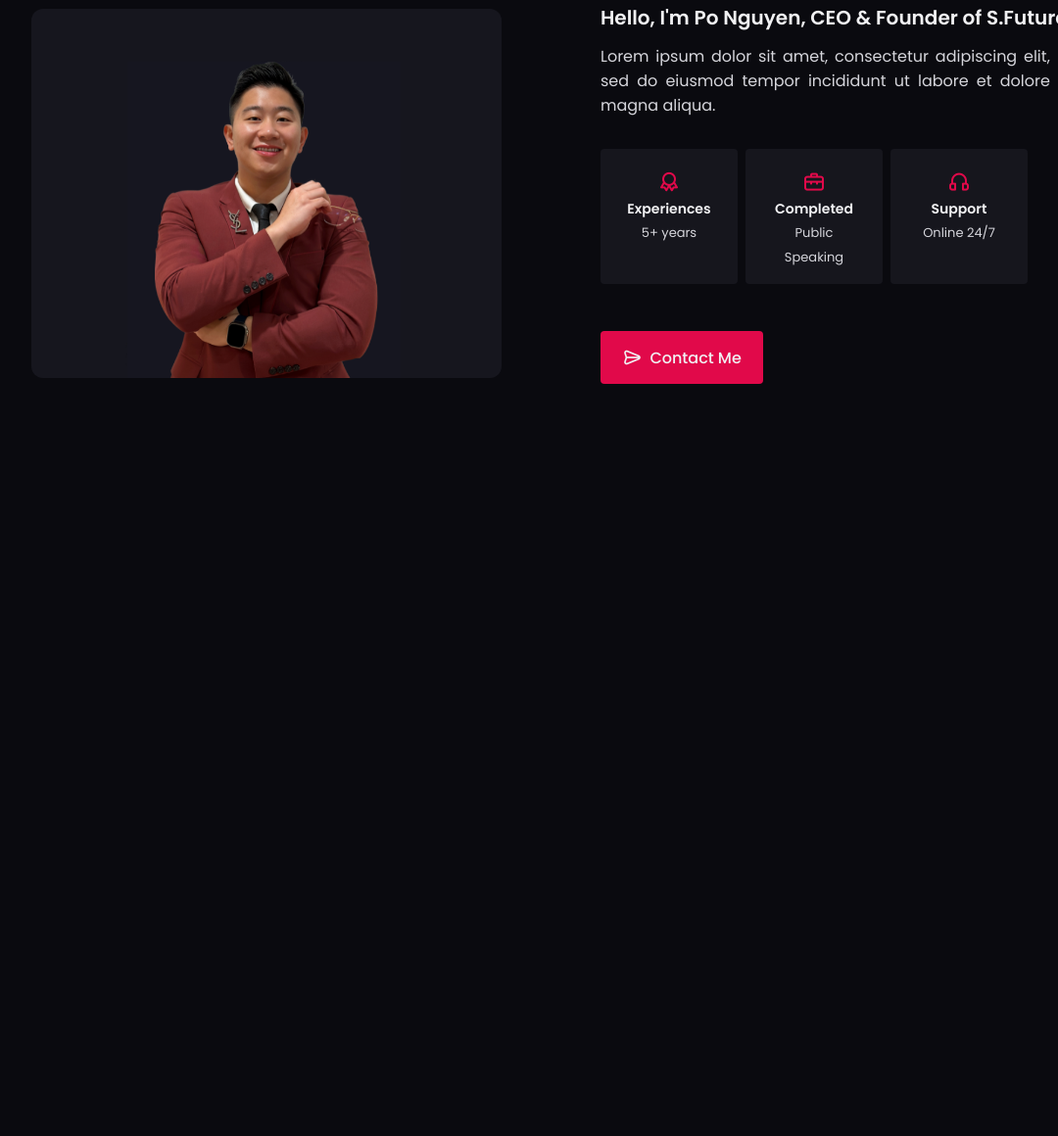
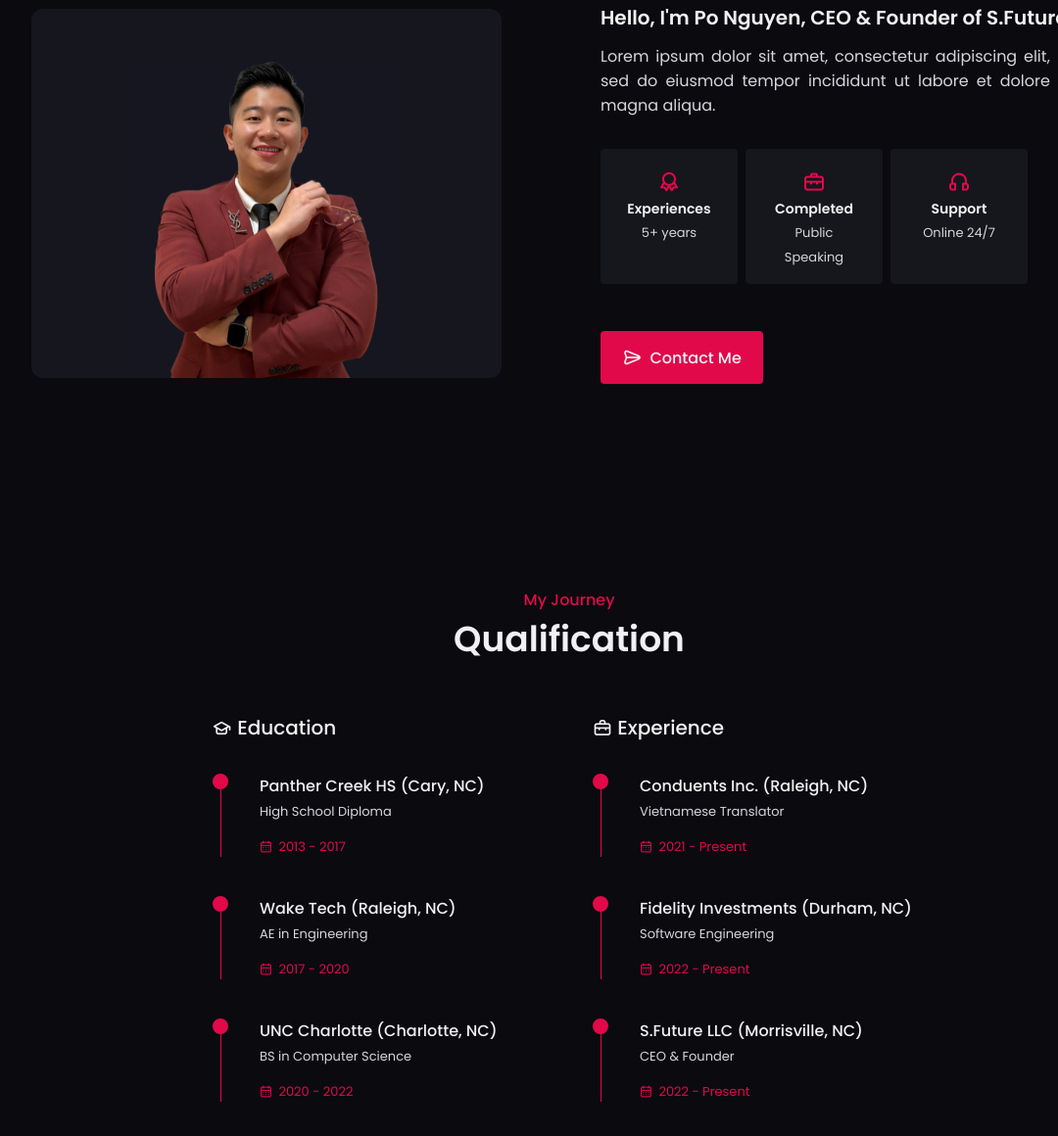
Before and after one commit to ponguyen0529/Portfolio, a plain HTML site: page index.html in a window 1280 px wide. Shown: the part 1029-2189 px from the top of the page at 98% size, without its empty margins (109-1189 px from the left). Before the commit the page ends 1525 px from the top, so only its background shows below. Drawn offline with nearby package versions, Linux system fonts and the light colour scheme.

Commit message:
Qualification Section

```diff
--- a/assets/css/styles.css
+++ b/assets/css/styles.css
@@ -421,7 +421,72 @@ button, input {
 }
 
 /*===== Qualification Section =====*/
+ .qualification__container {
+    grid-template-columns: repeat(2, 340px);
+    column-gap: 3rem;
+    justify-content: center;
+}
 
+.qualification__title {
+    font-size: var(--h3-font-size);
+    font-weight: var(--font-medium);
+    margin-bottom: var(--mb-2);
+}
+
+ .timeline__item {
+    position: relative;
+    padding-left: 3rem;
+    margin-bottom: var(--mb-2-5);
+}
+
+.timeline__item:last-child {
+    margin-bottom: 0;
+}
+
+.timeline__item::before {
+    content: '';
+    width: 1px;
+    position: absolute;
+    left: .48rem;
+    top: 0;
+    height: 100%;
+    background-color: var(--skin-color);
+}
+
+.circle__dot {
+    position: absolute;
+    left: 0;
+    top: 0;
+    height: 1rem;
+    width: 1rem;
+    border: 2px solid var(--skin-color);
+    border-radius: 50%;
+    background-color: var(--skin-color);
+    transition: .4s;
+}
+
+.timeline__item:hover .circle__dot {
+    background-color: var(--body-color);
+}
+
+.timeline__title {
+    font-size: var(--normal-font-size);
+    font-weight: var(--font-medium);
+    margin-bottom: var(--mb-0-25);
+}
+
+.timeline__text {
+    font-size: var(--smaller-font-size);
+    margin-bottom: var(--mb-1);
+}
+
+.timeline__date {
+    display: flex;
+    align-items: center;
+    column-gap: .4rem;
+    font-size: var(--smaller-font-size);
+    color: var(--skin-color);
+}
 
 /*===== Skills Section =====*/
 
--- a/index.html
+++ b/index.html
@@ -154,7 +154,82 @@
             </div>
         </section>
         <!--===== Qualification =====-->
+        <section class="qualification section">
+            <h2 data-heading="My Journey" class="section__title">Qualification</h2>
 
+            <div class="qualification__container container grid">
+                <div class="education">
+                    <h3 class="qualification__title">
+                        <i class="uil uil-graduation-cap"></i> Education
+                    </h3>
+
+                    <div class="timeline">
+                        <div class="timeline__item">
+                            <div class="circle__dot"></div>
+                            <h3 class="timeline__title">Panther Creek HS (Cary, NC)</h3>
+                            <p class="timeline__text">High School Diploma</p>
+                            <span class="timeline__date"><i class="uil uil-calendar-alt"></i>
+                            2013 - 2017
+                            </span>
+                        </div>
+
+                        <div class="timeline__item">
+                            <div class="circle__dot"></div>
+                            <h3 class="timeline__title">Wake Tech (Raleigh, NC)</h3>
+                            <p class="timeline__text">AE in Engineering</p>
+                            <span class="timeline__date"><i class="uil uil-calendar-alt"></i>
+                            2017 - 2020
+                            </span>
+                        </div>
+
+                        <div class="timeline__item">
+                            <div class="circle__dot"></div>
+                            <h3 class="timeline__title">UNC Charlotte (Charlotte, NC)</h3>
+                            <p class="timeline__text">BS in Computer Science</p>
+                            <span class="timeline__date"><i class="uil uil-calendar-alt"></i>
+                            2020 - 2022
+                            </span>
+                        </div>
+                    </div>
+                </div>
+
+                <div class="experience">
+                    <h3 class="qualification__title">
+                        <i class="uil uil-suitcase"></i> Experience
+                    </h3>
+
+                    <div class="timeline">
+                        <div class="timeline__item">
+                            <div class="circle__dot"></div>
+                            <h3 class="timeline__title">Conduents Inc. (Raleigh, NC)</h3>
+                            <p class="timeline__text">Vietnamese Translator</p>
+                            <span class="timeline__date"><i class="uil uil-calendar-alt"></i>
+                            2021 - Present
+                            </span>
+                        </div>
+
+                        <div class="timeline__item">
+                            <div class="circle__dot"></div>
+                            <h3 class="timeline__title">Fidelity Investments (Durham, NC)</h3>
+                            <p class="timeline__text">Software Engineering</p>
+                            <span class="timeline__date"><i class="uil uil-calendar-alt"></i>
+                            2022 - Present
+                            </span>
+                        </div>
+
+                        <div class="timeline__item">
+                            <div class="circle__dot"></div>
+                            <h3 class="timeline__title">S.Future LLC (Morrisville, NC)</h3>
+                            <p class="timeline__text">CEO & Founder </p>
+                            <span class="timeline__date"><i class="uil uil-calendar-alt"></i>
+                            2022 - Present
+                            </span>
+                        </div>
+                    </div>
+
+                </div>
+            </div>
+        </section>
         <!--===== Skills =====-->
 
         <!--===== Work =====-->
```
